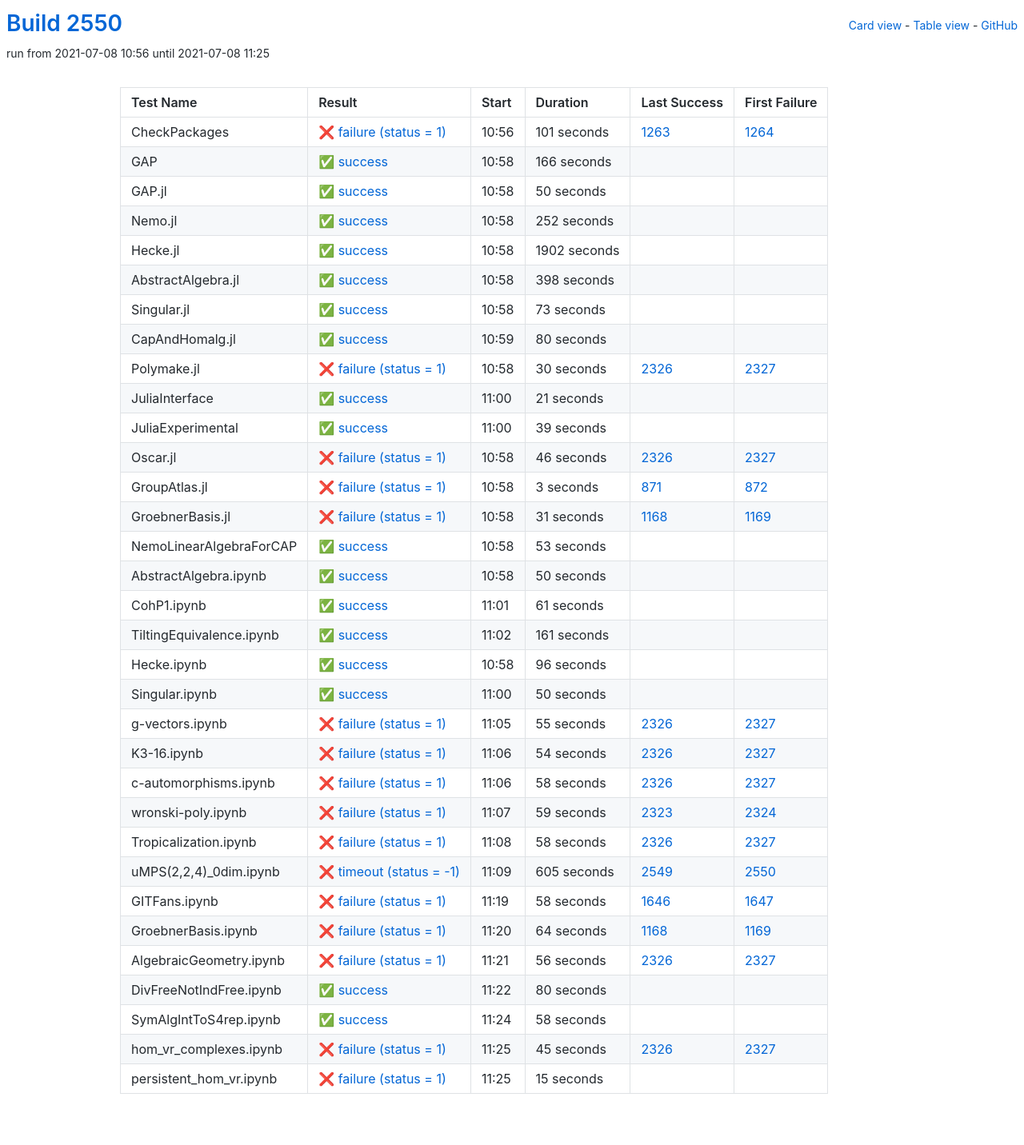
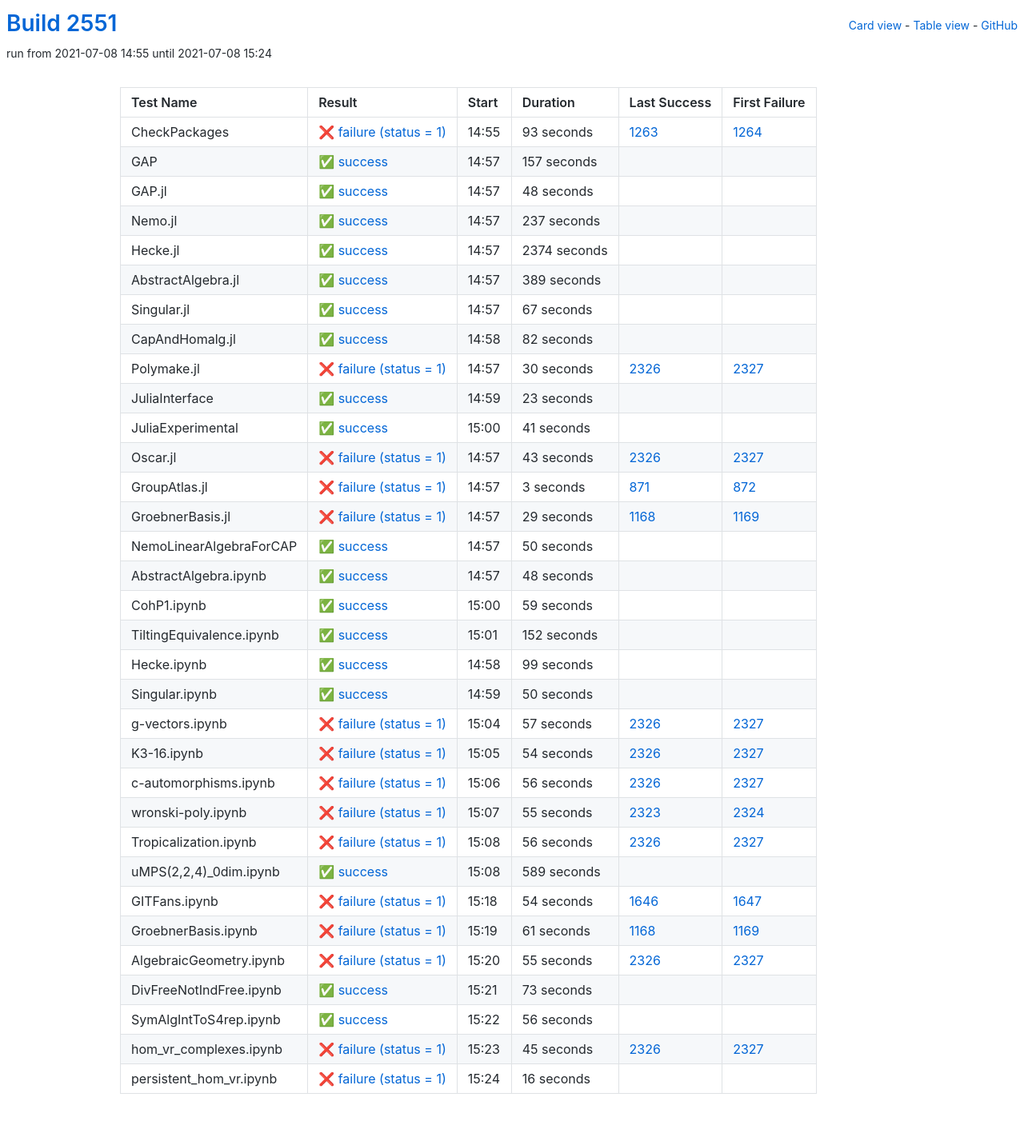
Before and after one commit to oscar-system/oscar-ci-status-stable, a Jekyll site: the page built from table.html, in a window 1280 px wide. Shown: the whole page at 80% size. Built offline with Jekyll 4.4.1, drawn with Linux system fonts in a browser that asks for light colours.

Commit message:
Build #2551

```diff
--- a/_data/ci.yml
+++ b/_data/ci.yml
@@ -1,6 +1,6 @@
 ---
-build: 2550
-build_url: https://oscarci.mathematik.uni-kl.de/job/oscar-stable/2550/
+build: 2551
+build_url: https://oscarci.mathematik.uni-kl.de/job/oscar-stable/2551/
 job: oscar-stable
 organization: oscar-system
 repo: oscar-ci-status-stable
@@ -8,104 +8,104 @@ repourl: https://github.com/oscar-system/oscar-ci-status-stable
 tests:
 - name: CheckPackages
   id: checkpackages
-  log: https://oscarci.mathematik.uni-kl.de/job/oscar-stable/2550/artifact/logs/build-2550/CheckPackages.log
-  start: 2021-07-08 10:56
+  log: https://oscarci.mathematik.uni-kl.de/job/oscar-stable/2551/artifact/logs/build-2551/CheckPackages.log
+  start: 2021-07-08 14:55
   success: false
   exitcode: 1
   status: failure
-  duration: 101
+  duration: 93
   last_success: 1263
   last_success_url: https://oscarci.mathematik.uni-kl.de/job/oscar-stable/1263/
   first_failure: 1264
   first_failure_url: https://oscarci.mathematik.uni-kl.de/job/oscar-stable/1264/
 - name: GAP
   id: gap
-  log: https://oscarci.mathematik.uni-kl.de/job/oscar-stable/2550/artifact/logs/build-2550/GAP.log
-  start: 2021-07-08 10:58
+  log: https://oscarci.mathematik.uni-kl.de/job/oscar-stable/2551/artifact/logs/build-2551/GAP.log
+  start: 2021-07-08 14:57
   success: true
   exitcode: 0
   status: success
-  duration: 166
+  duration: 157
   last_success: false
   last_success_url:
   first_failure: false
   first_failure_url:
 - name: GAP.jl
   id: gap-jl
-  log: https://oscarci.mathematik.uni-kl.de/job/oscar-stable/2550/artifact/logs/build-2550/GAP.jl.log
-  start: 2021-07-08 10:58
+  log: https://oscarci.mathematik.uni-kl.de/job/oscar-stable/2551/artifact/logs/build-2551/GAP.jl.log
+  start: 2021-07-08 14:57
   success: true
   exitcode: 0
   status: success
-  duration: 50
+  duration: 48
   last_success: false
   last_success_url:
   first_failure: false
   first_failure_url:
 - name: Nemo.jl
   id: nemo-jl
-  log: https://oscarci.mathematik.uni-kl.de/job/oscar-stable/2550/artifact/logs/build-2550/Nemo.jl.log
-  start: 2021-07-08 10:58
+  log: https://oscarci.mathematik.uni-kl.de/job/oscar-stable/2551/artifact/logs/build-2551/Nemo.jl.log
+  start: 2021-07-08 14:57
   success: true
   exitcode: 0
   status: success
-  duration: 252
+  duration: 237
   last_success: false
   last_success_url:
   first_failure: false
   first_failure_url:
 - name: Hecke.jl
   id: hecke-jl
-  log: https://oscarci.mathematik.uni-kl.de/job/oscar-stable/2550/artifact/logs/build-2550/Hecke.jl.log
-  start: 2021-07-08 10:58
+  log: https://oscarci.mathematik.uni-kl.de/job/oscar-stable/2551/artifact/logs/build-2551/Hecke.jl.log
+  start: 2021-07-08 14:57
   success: true
   exitcode: 0
   status: success
-  duration: 1902
+  duration: 2374
   last_success: false
   last_success_url:
   first_failure: false
   first_failure_url:
 - name: AbstractAlgebra.jl
   id: abstractalgebra-jl
-  log: https://oscarci.mathematik.uni-kl.de/job/oscar-stable/2550/artifact/logs/build-2550/AbstractAlgebra.jl.log
-  start: 2021-07-08 10:58
+  log: https://oscarci.mathematik.uni-kl.de/job/oscar-stable/2551/artifact/logs/build-2551/AbstractAlgebra.jl.log
+  start: 2021-07-08 14:57
   success: true
   exitcode: 0
   status: success
-  duration: 398
+  duration: 389
   last_success: false
   last_success_url:
   first_failure: false
   first_failure_url:
 - name: Singular.jl
   id: singular-jl
-  log: https://oscarci.mathematik.uni-kl.de/job/oscar-stable/2550/artifact/logs/build-2550/Singular.jl.log
-  start: 2021-07-08 10:58
+  log: https://oscarci.mathematik.uni-kl.de/job/oscar-stable/2551/artifact/logs/build-2551/Singular.jl.log
+  start: 2021-07-08 14:57
   success: true
   exitcode: 0
   status: success
-  duration: 73
+  duration: 67
   last_success: false
   last_success_url:
   first_failure: false
   first_failure_url:
 - name: CapAndHomalg.jl
   id: capandhomalg-jl
-  log: https://oscarci.mathematik.uni-kl.de/job/oscar-stable/2550/artifact/logs/build-2550/CapAndHomalg.jl.log
-  start: 2021-07-08 10:59
+  log: https://oscarci.mathematik.uni-kl.de/job/oscar-stable/2551/artifact/logs/build-2551/CapAndHomalg.jl.log
+  start: 2021-07-08 14:58
   success: true
   exitcode: 0
   status: success
-  duration: 80
+  duration: 82
   last_success: false
   last_success_url:
   first_failure: false
   first_failure_url:
 - name: Polymake.jl
   id: polymake-jl
-  log: https://oscarci.mathematik.uni-kl.de/job/oscar-stable/2550/artifact/logs/build-2550/Polymake.jl.log
-  start: 2021-07-08 10:58
+  log: https://oscarci.mathematik.uni-kl.de/job/oscar-stable/2551/artifact/logs/build-2551/Polymake.jl.log
+  start: 2021-07-08 14:57
   success: false
   exitcode: 1
   status: failure
@@ -116,44 +116,44 @@ tests:
   first_failure_url: https://oscarci.mathematik.uni-kl.de/job/oscar-stable/2327/
 - name: JuliaInterface
   id: juliainterface
-  log: https://oscarci.mathematik.uni-kl.de/job/oscar-stable/2550/artifact/logs/build-2550/JuliaInterface.log
-  start: 2021-07-08 11:00
+  log: https://oscarci.mathematik.uni-kl.de/job/oscar-stable/2551/artifact/logs/build-2551/JuliaInterface.log
+  start: 2021-07-08 14:59
   success: true
   exitcode: 0
   status: success
-  duration: 21
+  duration: 23
   last_success: false
   last_success_url:
   first_failure: false
   first_failure_url:
 - name: JuliaExperimental
   id: juliaexperimental
-  log: https://oscarci.mathematik.uni-kl.de/job/oscar-stable/2550/artifact/logs/build-2550/JuliaExperimental.log
-  start: 2021-07-08 11:00
+  log: https://oscarci.mathematik.uni-kl.de/job/oscar-stable/2551/artifact/logs/build-2551/JuliaExperimental.log
+  start: 2021-07-08 15:00
   success: true
   exitcode: 0
   status: success
-  duration: 39
+  duration: 41
   last_success: false
   last_success_url:
   first_failure: false
   first_failure_url:
 - name: Oscar.jl
   id: oscar-jl
-  log: https://oscarci.mathematik.uni-kl.de/job/oscar-stable/2550/artifact/logs/build-2550/Oscar.jl.log
-  start: 2021-07-08 10:58
+  log: https://oscarci.mathematik.uni-kl.de/job/oscar-stable/2551/artifact/logs/build-2551/Oscar.jl.log
+  start: 2021-07-08 14:57
   success: false
   exitcode: 1
   status: failure
-  duration: 46
+  duration: 43
   last_success: 2326
   last_success_url: https://oscarci.mathematik.uni-kl.de/job/oscar-stable/2326/
   first_failure: 2327
   first_failure_url: https://oscarci.mathematik.uni-kl.de/job/oscar-stable/2327/
 - name: GroupAtlas.jl
   id: groupatlas-jl
-  log: https://oscarci.mathematik.uni-kl.de/job/oscar-stable/2550/artifact/logs/build-2550/GroupAtlas.jl.log
-  start: 2021-07-08 10:58
+  log: https://oscarci.mathematik.uni-kl.de/job/oscar-stable/2551/artifact/logs/build-2551/GroupAtlas.jl.log
+  start: 2021-07-08 14:57
   success: false
   exitcode: 1
   status: failure
@@ -164,32 +164,20 @@ tests:
   first_failure_url: https://oscarci.mathematik.uni-kl.de/job/oscar-stable/872/
 - name: GroebnerBasis.jl
   id: groebnerbasis-jl
-  log: https://oscarci.mathematik.uni-kl.de/job/oscar-stable/2550/artifact/logs/build-2550/GroebnerBasis.jl.log
-  start: 2021-07-08 10:58
+  log: https://oscarci.mathematik.uni-kl.de/job/oscar-stable/2551/artifact/logs/build-2551/GroebnerBasis.jl.log
+  start: 2021-07-08 14:57
   success: false
   exitcode: 1
   status: failure
-  duration: 31
+  duration: 29
   last_success: 1168
   last_success_url: https://oscarci.mathematik.uni-kl.de/job/oscar-stable/1168/
   first_failure: 1169
   first_failure_url: https://oscarci.mathematik.uni-kl.de/job/oscar-stable/1169/
 - name: NemoLinearAlgebraForCAP
   id: nemolinearalgebraforcap
-  log: https://oscarci.mathematik.uni-kl.de/job/oscar-stable/2550/artifact/logs/build-2550/NemoLinearAlgebraForCAP.log
-  start: 2021-07-08 10:58
-  success: true
-  exitcode: 0
-  status: success
-  duration: 53
-  last_success: false
-  last_success_url:
-  first_failure: false
-  first_failure_url:
-- name: AbstractAlgebra.ipynb
-  id: abstractalgebra-ipynb
-  log: https://oscarci.mathematik.uni-kl.de/job/oscar-stable/2550/artifact/logs/build-2550/AbstractAlgebra.ipynb.log
-  start: 2021-07-08 10:58
+  log: https://oscarci.mathematik.uni-kl.de/job/oscar-stable/2551/artifact/logs/build-2551/NemoLinearAlgebraForCAP.log
+  start: 2021-07-08 14:57
   success: true
   exitcode: 0
   status: success
@@ -198,46 +186,58 @@ tests:
   last_success_url:
   first_failure: false
   first_failure_url:
-- name: CohP1.ipynb
-  id: cohp1-ipynb
-  log: https://oscarci.mathematik.uni-kl.de/job/oscar-stable/2550/artifact/logs/build-2550/CohP1.ipynb.log
-  start: 2021-07-08 11:01
+- name: AbstractAlgebra.ipynb
+  id: abstractalgebra-ipynb
+  log: https://oscarci.mathematik.uni-kl.de/job/oscar-stable/2551/artifact/logs/build-2551/AbstractAlgebra.ipynb.log
+  start: 2021-07-08 14:57
   success: true
   exitcode: 0
   status: success
-  duration: 61
+  duration: 48
+  last_success: false
+  last_success_url:
+  first_failure: false
+  first_failure_url:
+- name: CohP1.ipynb
+  id: cohp1-ipynb
+  log: https://oscarci.mathematik.uni-kl.de/job/oscar-stable/2551/artifact/logs/build-2551/CohP1.ipynb.log
+  start: 2021-07-08 15:00
+  success: true
+  exitcode: 0
+  status: success
+  duration: 59
   last_success: false
   last_success_url:
   first_failure: false
   first_failure_url:
 - name: TiltingEquivalence.ipynb
   id: tiltingequivalence-ipynb
-  log: https://oscarci.mathematik.uni-kl.de/job/oscar-stable/2550/artifact/logs/build-2550/TiltingEquivalence.ipynb.log
-  start: 2021-07-08 11:02
+  log: https://oscarci.mathematik.uni-kl.de/job/oscar-stable/2551/artifact/logs/build-2551/TiltingEquivalence.ipynb.log
+  start: 2021-07-08 15:01
   success: true
   exitcode: 0
   status: success
-  duration: 161
+  duration: 152
   last_success: false
   last_success_url:
   first_failure: false
   first_failure_url:
 - name: Hecke.ipynb
   id: hecke-ipynb
-  log: https://oscarci.mathematik.uni-kl.de/job/oscar-stable/2550/artifact/logs/build-2550/Hecke.ipynb.log
-  start: 2021-07-08 10:58
+  log: https://oscarci.mathematik.uni-kl.de/job/oscar-stable/2551/artifact/logs/build-2551/Hecke.ipynb.log
+  start: 2021-07-08 14:58
   success: true
   exitcode: 0
   status: success
-  duration: 96
+  duration: 99
   last_success: false
   last_success_url:
   first_failure: false
   first_failure_url:
 - name: Singular.ipynb
   id: singular-ipynb
-  log: https://oscarci.mathematik.uni-kl.de/job/oscar-stable/2550/artifact/logs/build-2550/Singular.ipynb.log
-  start: 2021-07-08 11:00
+  log: https://oscarci.mathematik.uni-kl.de/job/oscar-stable/2551/artifact/logs/build-2551/Singular.ipynb.log
+  start: 2021-07-08 14:59
   success: true
   exitcode: 0
   status: success
@@ -248,20 +248,20 @@ tests:
   first_failure_url:
 - name: g-vectors.ipynb
   id: g-vectors-ipynb
-  log: https://oscarci.mathematik.uni-kl.de/job/oscar-stable/2550/artifact/logs/build-2550/g-vectors.ipynb.log
-  start: 2021-07-08 11:05
+  log: https://oscarci.mathematik.uni-kl.de/job/oscar-stable/2551/artifact/logs/build-2551/g-vectors.ipynb.log
+  start: 2021-07-08 15:04
   success: false
   exitcode: 1
   status: failure
-  duration: 55
+  duration: 57
   last_success: 2326
   last_success_url: https://oscarci.mathematik.uni-kl.de/job/oscar-stable/2326/
   first_failure: 2327
   first_failure_url: https://oscarci.mathematik.uni-kl.de/job/oscar-stable/2327/
 - name: K3-16.ipynb
   id: k3-16-ipynb
-  log: https://oscarci.mathematik.uni-kl.de/job/oscar-stable/2550/artifact/logs/build-2550/K3-16.ipynb.log
-  start: 2021-07-08 11:06
+  log: https://oscarci.mathematik.uni-kl.de/job/oscar-stable/2551/artifact/logs/build-2551/K3-16.ipynb.log
+  start: 2021-07-08 15:05
   success: false
   exitcode: 1
   status: failure
@@ -272,80 +272,8 @@ tests:
   first_failure_url: https://oscarci.mathematik.uni-kl.de/job/oscar-stable/2327/
 - name: c-automorphisms.ipynb
   id: c-automorphisms-ipynb
-  log: https://oscarci.mathematik.uni-kl.de/job/oscar-stable/2550/artifact/logs/build-2550/c-automorphisms.ipynb.log
-  start: 2021-07-08 11:06
-  success: false
-  exitcode: 1
-  status: failure
-  duration: 58
-  last_success: 2326
-  last_success_url: https://oscarci.mathematik.uni-kl.de/job/oscar-stable/2326/
-  first_failure: 2327
-  first_failure_url: https://oscarci.mathematik.uni-kl.de/job/oscar-stable/2327/
-- name: wronski-poly.ipynb
-  id: wronski-poly-ipynb
-  log: https://oscarci.mathematik.uni-kl.de/job/oscar-stable/2550/artifact/logs/build-2550/wronski-poly.ipynb.log
-  start: 2021-07-08 11:07
-  success: false
-  exitcode: 1
-  status: failure
-  duration: 59
-  last_success: 2323
-  last_success_url: https://oscarci.mathematik.uni-kl.de/job/oscar-stable/2323/
-  first_failure: 2324
-  first_failure_url: https://oscarci.mathematik.uni-kl.de/job/oscar-stable/2324/
-- name: Tropicalization.ipynb
-  id: tropicalization-ipynb
-  log: https://oscarci.mathematik.uni-kl.de/job/oscar-stable/2550/artifact/logs/build-2550/Tropicalization.ipynb.log
-  start: 2021-07-08 11:08
-  success: false
-  exitcode: 1
-  status: failure
-  duration: 58
-  last_success: 2326
-  last_success_url: https://oscarci.mathematik.uni-kl.de/job/oscar-stable/2326/
-  first_failure: 2327
-  first_failure_url: https://oscarci.mathematik.uni-kl.de/job/oscar-stable/2327/
-- name: uMPS(2,2,4)_0dim.ipynb
-  id: umps-2-2-4-0dim-ipynb
-  log: https://oscarci.mathematik.uni-kl.de/job/oscar-stable/2550/artifact/logs/build-2550/uMPS-2-2-4-_0dim.ipynb.log
-  start: 2021-07-08 11:09
-  success: false
-  exitcode: -1
-  status: timeout
-  duration: 605
-  last_success: 2549
-  last_success_url: https://oscarci.mathematik.uni-kl.de/job/oscar-stable/2549/
-  first_failure: 2550
-  first_failure_url: https://oscarci.mathematik.uni-kl.de/job/oscar-stable/2550/
-- name: GITFans.ipynb
-  id: gitfans-ipynb
-  log: https://oscarci.mathematik.uni-kl.de/job/oscar-stable/2550/artifact/logs/build-2550/GITFans.ipynb.log
-  start: 2021-07-08 11:19
-  success: false
-  exitcode: 1
-  status: failure
-  duration: 58
-  last_success: 1646
-  last_success_url: https://oscarci.mathematik.uni-kl.de/job/oscar-stable/1646/
-  first_failure: 1647
-  first_failure_url: https://oscarci.mathematik.uni-kl.de/job/oscar-stable/1647/
-- name: GroebnerBasis.ipynb
-  id: groebnerbasis-ipynb
-  log: https://oscarci.mathematik.uni-kl.de/job/oscar-stable/2550/artifact/logs/build-2550/GroebnerBasis.ipynb.log
-  start: 2021-07-08 11:20
-  success: false
-  exitcode: 1
-  status: failure
-  duration: 64
-  last_success: 1168
-  last_success_url: https://oscarci.mathematik.uni-kl.de/job/oscar-stable/1168/
-  first_failure: 1169
-  first_failure_url: https://oscarci.mathematik.uni-kl.de/job/oscar-stable/1169/
-- name: AlgebraicGeometry.ipynb
-  id: algebraicgeometry-ipynb
-  log: https://oscarci.mathematik.uni-kl.de/job/oscar-stable/2550/artifact/logs/build-2550/AlgebraicGeometry.ipynb.log
-  start: 2021-07-08 11:21
+  log: https://oscarci.mathematik.uni-kl.de/job/oscar-stable/2551/artifact/logs/build-2551/c-automorphisms.ipynb.log
+  start: 2021-07-08 15:06
   success: false
   exitcode: 1
   status: failure
@@ -354,34 +282,106 @@ tests:
   last_success_url: https://oscarci.mathematik.uni-kl.de/job/oscar-stable/2326/
   first_failure: 2327
   first_failure_url: https://oscarci.mathematik.uni-kl.de/job/oscar-stable/2327/
-- name: DivFreeNotIndFree.ipynb
-  id: divfreenotindfree-ipynb
-  log: https://oscarci.mathematik.uni-kl.de/job/oscar-stable/2550/artifact/logs/build-2550/DivFreeNotIndFree.ipynb.log
-  start: 2021-07-08 11:22
+- name: wronski-poly.ipynb
+  id: wronski-poly-ipynb
+  log: https://oscarci.mathematik.uni-kl.de/job/oscar-stable/2551/artifact/logs/build-2551/wronski-poly.ipynb.log
+  start: 2021-07-08 15:07
+  success: false
+  exitcode: 1
+  status: failure
+  duration: 55
+  last_success: 2323
+  last_success_url: https://oscarci.mathematik.uni-kl.de/job/oscar-stable/2323/
+  first_failure: 2324
+  first_failure_url: https://oscarci.mathematik.uni-kl.de/job/oscar-stable/2324/
+- name: Tropicalization.ipynb
+  id: tropicalization-ipynb
+  log: https://oscarci.mathematik.uni-kl.de/job/oscar-stable/2551/artifact/logs/build-2551/Tropicalization.ipynb.log
+  start: 2021-07-08 15:08
+  success: false
+  exitcode: 1
+  status: failure
+  duration: 56
+  last_success: 2326
+  last_success_url: https://oscarci.mathematik.uni-kl.de/job/oscar-stable/2326/
+  first_failure: 2327
+  first_failure_url: https://oscarci.mathematik.uni-kl.de/job/oscar-stable/2327/
+- name: uMPS(2,2,4)_0dim.ipynb
+  id: umps-2-2-4-0dim-ipynb
+  log: https://oscarci.mathematik.uni-kl.de/job/oscar-stable/2551/artifact/logs/build-2551/uMPS-2-2-4-_0dim.ipynb.log
+  start: 2021-07-08 15:08
   success: true
   exitcode: 0
   status: success
-  duration: 80
+  duration: 589
+  last_success: false
+  last_success_url:
+  first_failure: false
+  first_failure_url:
+- name: GITFans.ipynb
+  id: gitfans-ipynb
+  log: https://oscarci.mathematik.uni-kl.de/job/oscar-stable/2551/artifact/logs/build-2551/GITFans.ipynb.log
+  start: 2021-07-08 15:18
+  success: false
+  exitcode: 1
+  status: failure
+  duration: 54
+  last_success: 1646
+  last_success_url: https://oscarci.mathematik.uni-kl.de/job/oscar-stable/1646/
+  first_failure: 1647
+  first_failure_url: https://oscarci.mathematik.uni-kl.de/job/oscar-stable/1647/
+- name: GroebnerBasis.ipynb
+  id: groebnerbasis-ipynb
+  log: https://oscarci.mathematik.uni-kl.de/job/oscar-stable/2551/artifact/logs/build-2551/GroebnerBasis.ipynb.log
+  start: 2021-07-08 15:19
+  success: false
+  exitcode: 1
+  status: failure
+  duration: 61
+  last_success: 1168
+  last_success_url: https://oscarci.mathematik.uni-kl.de/job/oscar-stable/1168/
+  first_failure: 1169
+  first_failure_url: https://oscarci.mathematik.uni-kl.de/job/oscar-stable/1169/
+- name: AlgebraicGeometry.ipynb
+  id: algebraicgeometry-ipynb
+  log: https://oscarci.mathematik.uni-kl.de/job/oscar-stable/2551/artifact/logs/build-2551/AlgebraicGeometry.ipynb.log
+  start: 2021-07-08 15:20
+  success: false
+  exitcode: 1
+  status: failure
+  duration: 55
+  last_success: 2326
+  last_success_url: https://oscarci.mathematik.uni-kl.de/job/oscar-stable/2326/
+  first_failure: 2327
+  first_failure_url: https://oscarci.mathematik.uni-kl.de/job/oscar-stable/2327/
+- name: DivFreeNotIndFree.ipynb
+  id: divfreenotindfree-ipynb
+  log: https://oscarci.mathematik.uni-kl.de/job/oscar-stable/2551/artifact/logs/build-2551/DivFreeNotIndFree.ipynb.log
+  start: 2021-07-08 15:21
+  success: true
+  exitcode: 0
+  status: success
+  duration: 73
   last_success: false
   last_success_url:
   first_failure: false
   first_failure_url:
 - name: SymAlgIntToS4rep.ipynb
   id: symalginttos4rep-ipynb
-  log: https://oscarci.mathematik.uni-kl.de/job/oscar-stable/2550/artifact/logs/build-2550/SymAlgIntToS4rep.ipynb.log
-  start: 2021-07-08 11:24
+  log: https://oscarci.mathematik.uni-kl.de/job/oscar-stable/2551/artifact/logs/build-2551/SymAlgIntToS4rep.ipynb.log
+  start: 2021-07-08 15:22
   success: true
   exitcode: 0
   status: success
-  duration: 58
+  duration: 56
   last_success: false
   last_success_url:
   first_failure: false
   first_failure_url:
 - name: hom_vr_complexes.ipynb
   id: hom-vr-complexes-ipynb
-  log: https://oscarci.mathematik.uni-kl.de/job/oscar-stable/2550/artifact/logs/build-2550/hom_vr_complexes.ipynb.log
-  start: 2021-07-08 11:25
+  log: https://oscarci.mathematik.uni-kl.de/job/oscar-stable/2551/artifact/logs/build-2551/hom_vr_complexes.ipynb.log
+  start: 2021-07-08 15:23
   success: false
   exitcode: 1
   status: failure
@@ -392,12 +392,12 @@ tests:
   first_failure_url: https://oscarci.mathematik.uni-kl.de/job/oscar-stable/2327/
 - name: persistent_hom_vr.ipynb
   id: persistent-hom-vr-ipynb
-  log: https://oscarci.mathematik.uni-kl.de/job/oscar-stable/2550/artifact/logs/build-2550/persistent_hom_vr.ipynb.log
-  start: 2021-07-08 11:25
+  log: https://oscarci.mathematik.uni-kl.de/job/oscar-stable/2551/artifact/logs/build-2551/persistent_hom_vr.ipynb.log
+  start: 2021-07-08 15:24
   success: false
   exitcode: 1
   status: failure
-  duration: 15
+  duration: 16
   last_success: false
   last_success_url:
   first_failure: false
```
Also changed, not shown: README.md.
